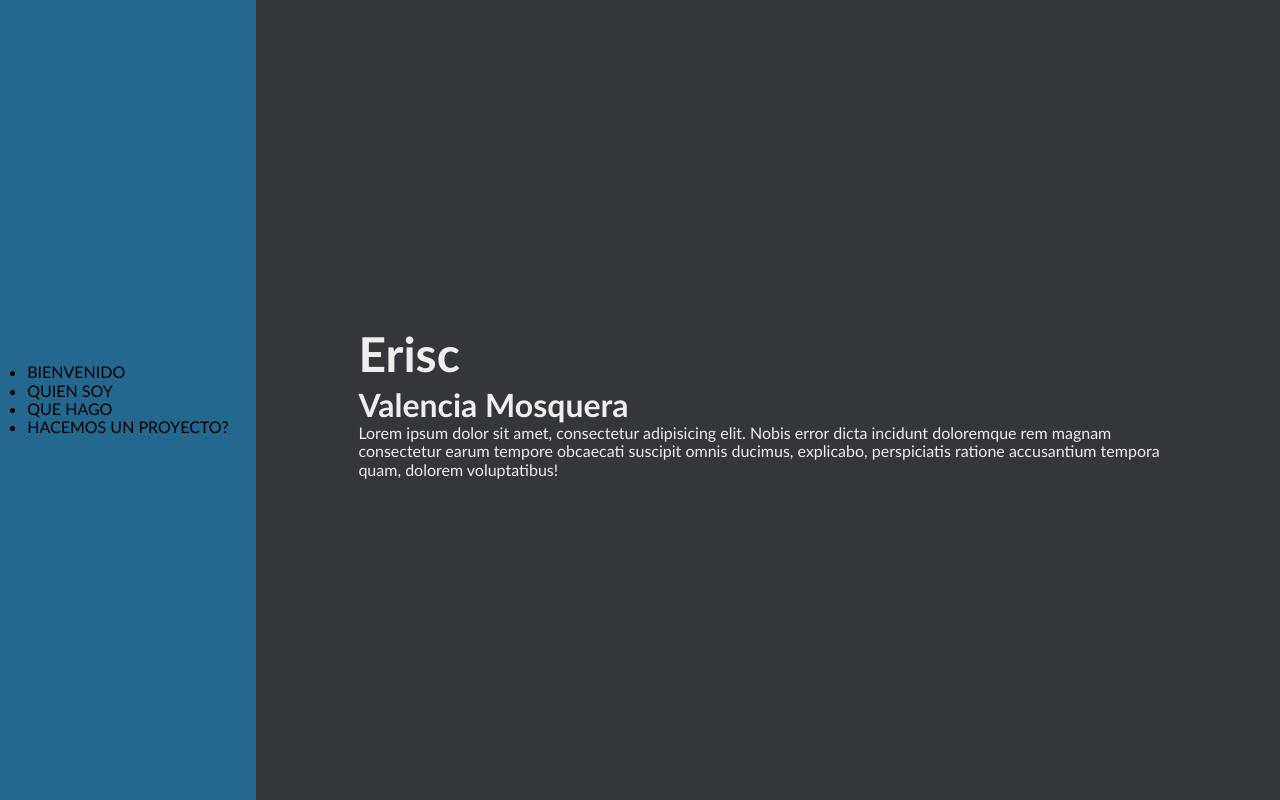
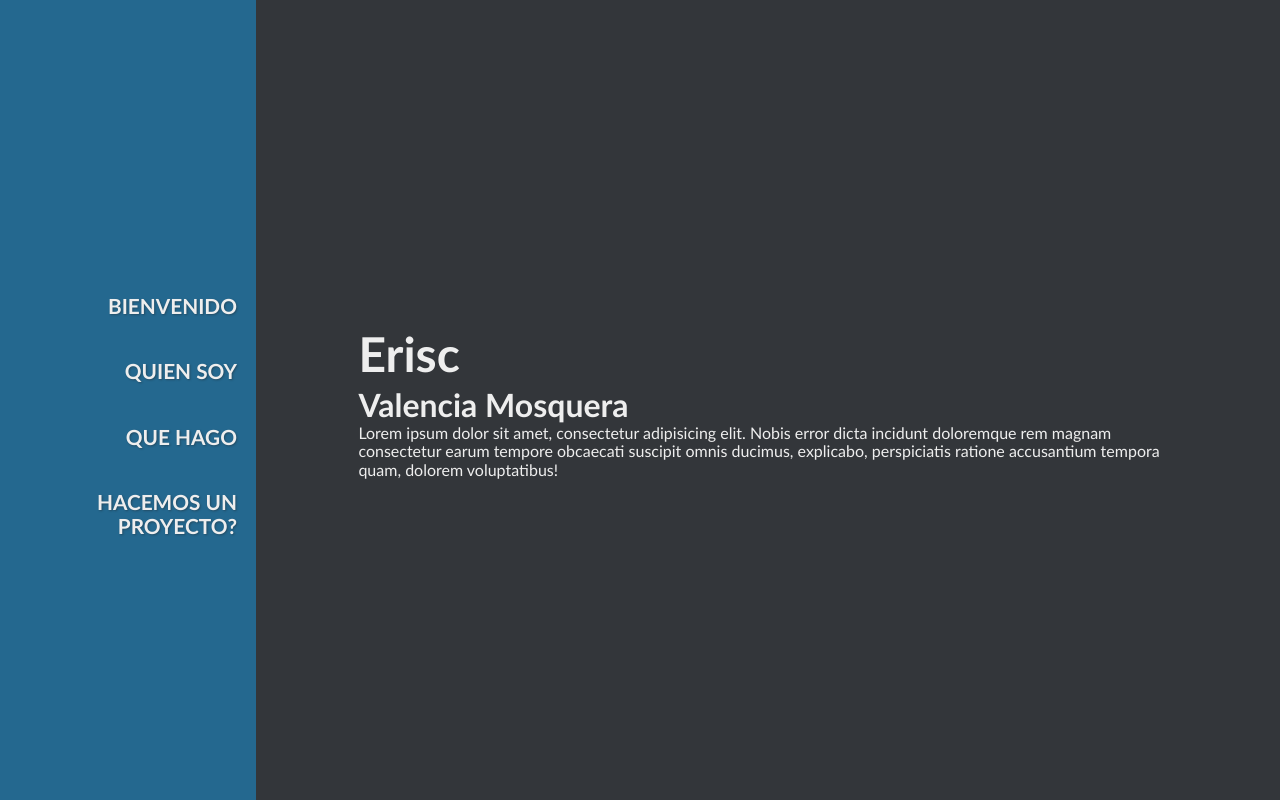
Before and after one commit to Hikotsuoficial/spa-practica, a Vue app: page / in a window 1280 px wide. Shown: the top 800 px of the page. Built offline with nearby package versions, Linux system fonts and the light colour scheme.

Commit message:
Adding css styles in menu and wellcome screen

```diff
--- a/src/assets/styles/c-generic/_vars.scss
+++ b/src/assets/styles/c-generic/_vars.scss
@@ -13,6 +13,9 @@
     //font sizes
     --titles-big: 3rem;
     --subttitles: 2rem;
+
+    //shadow texts
+    --text-shadow-1: 1px 1px 2px rgba(32, 32, 32, 0.377);
 
     //border radius
     --border-radius: 10px;
--- a/src/assets/styles/d-elements/_all.scss
+++ b/src/assets/styles/d-elements/_all.scss
@@ -1,4 +1,8 @@
 /* estilos especificos para etiquetas HTML */
+html{
+    scroll-behavior: smooth;
+}
+
 body{
     font-family:var(--principal-font);
 }
--- a/src/components/views/HomeView.vue
+++ b/src/components/views/HomeView.vue
@@ -1,17 +1,17 @@
 <template>
   <div class="theme-blue">
-    <aside class="aside_menu">
-      <nav class="main__nav">
-        <ul main="main__menu">
-          <li>BIENVENIDO</li>
-          <li>QUIEN SOY</li>
-          <li>QUE HAGO</li>
-          <li>HACEMOS UN PROYECTO?</li>
+    <aside class="aside-menu">
+      <nav class="main-nav">
+        <ul class="main-menu">
+          <li class="nav-link"><a href="#wellcome">BIENVENIDO</a></li>
+          <li class="nav-link"><a href="#cards">QUIEN SOY</a></li>
+          <li class="nav-link"><a href="#whatwedo">QUE HAGO</a></li>
+          <li class="nav-link"><a href="#contact">HACEMOS UN PROYECTO?</a></li>
         </ul>
       </nav>
     </aside>
     <div class="info-section">
-      <div class="wall-1">
+      <div class="wall-1" id="wellcome">
         <section class="wall-content">
           <h1 class="title-text">Erisc</h1>
           <h2 class="subtitle-text">Valencia Mosquera</h2>
@@ -22,8 +22,8 @@
           </p>
         </section>
       </div>
-      <div class="wall-2">
-        <section class="wall-content">
+      <div class="wall-2" id="cards">
+        <section class="wall-content" >
           <h2 class="subtitle-text">Quien soy</h2>
           <div class="card-container-section">
             <section class="card-item">
@@ -38,7 +38,7 @@
           </div>
         </section>
       </div>
-      <div class="wall-1">
+      <div class="wall-1" id="whatwedo">
         <section class="wall-content">
           <p>Hi! my name is Erisc Valencia Mosquera</p>
           <p>
@@ -48,7 +48,7 @@
           </p>
         </section>
       </div>
-      <div class="wall-2">
+      <div class="wall-2" id="contact">
         <section class="wall-content">
           <p>Hi! my name is Erisc Valencia Mosquera</p>
           <p>
@@ -73,17 +73,47 @@ export default defineComponent({
 <style lang="scss">
 @import '@/assets/styles/main.scss';
 
-.aside_menu {
+.theme-blue{
+  display: grid;
+}
+
+.aside-menu {
   height: 100%;
   width: 20%;
   background: var(--color-wall-1);
   position: fixed;
 }
 
-.main__nav {
+.main-nav {
   height: 100%;
   width: 100%;
   @include center-items();
+}
+
+.main-menu{
+  list-style: none;
+  padding: var(--padding-boxes);
+
+}
+
+.main-menu .nav-link{
+  font-size: 1.3rem;
+  margin-top: 2.1rem;
+  margin-left: 3rem;
+  text-align: right;
+  font-weight: 700;
+  border-bottom:2px solid var(--color-wall-1);
+  text-shadow: var(--text-shadow-1);
+  padding: 3px;
+
+  &:hover{
+    border-bottom:2px solid var(--color-wall-3);
+  }
+}
+
+.nav-link a{
+  text-decoration: none;
+  color: var(--font-color-1);
 }
 
 .info-section {
```
